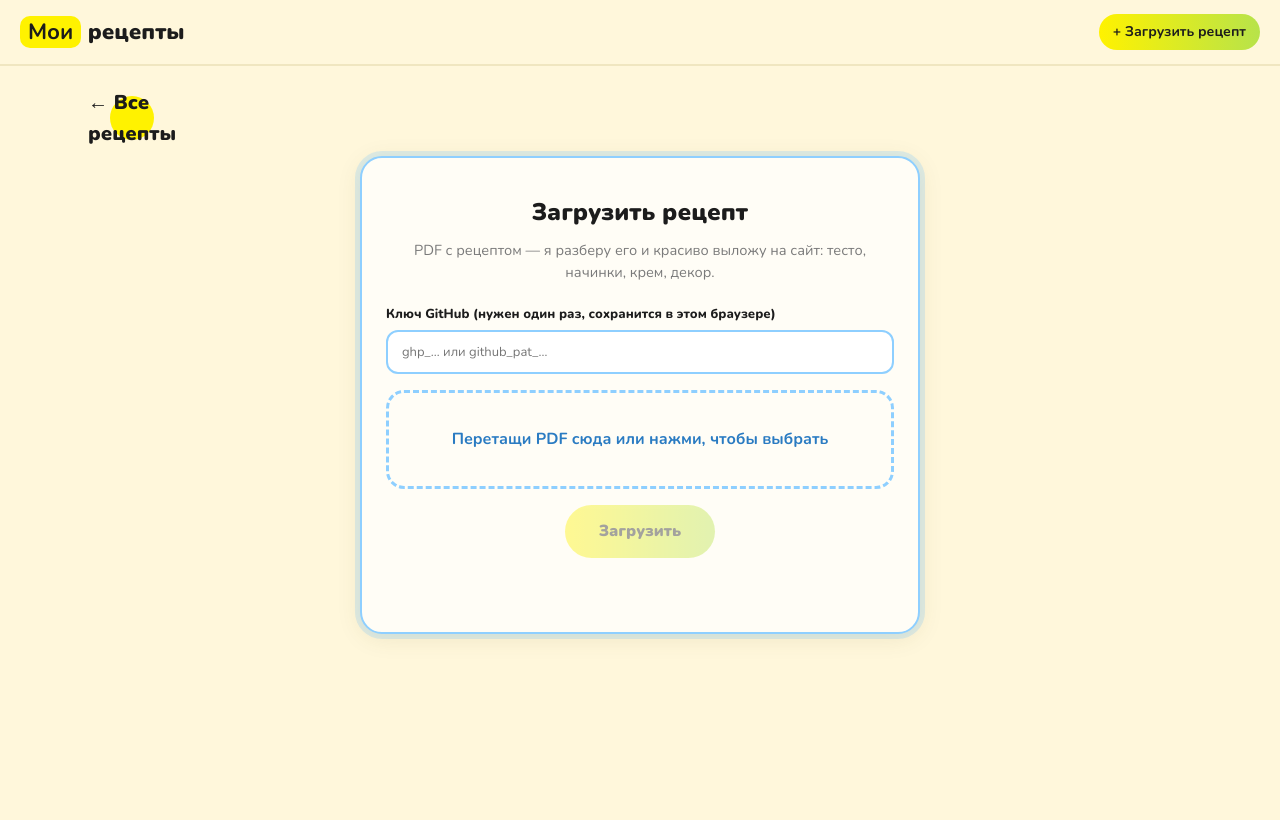
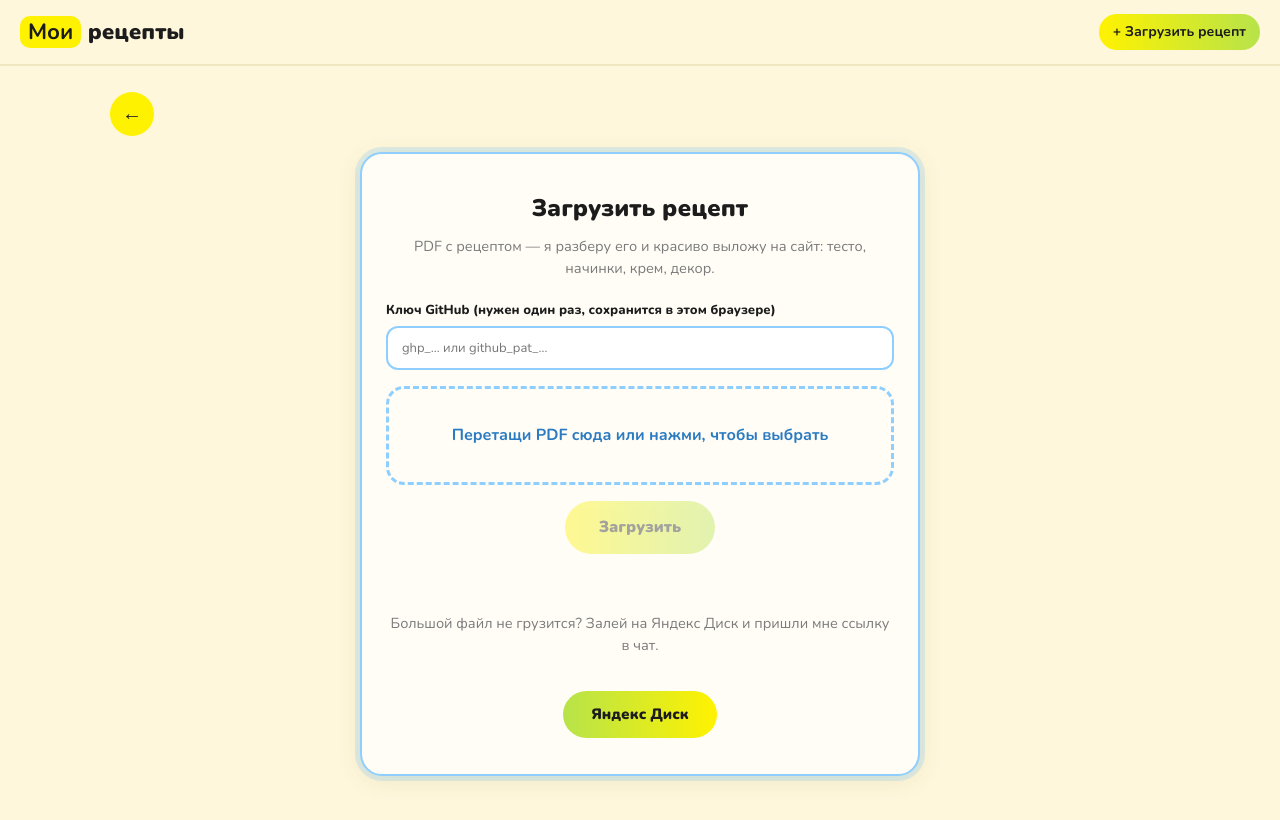
Before and after one commit to sveta-salnikova/recepty, a plain HTML site: page upload.html in a window 1280 px wide. Drawn offline with Linux system fonts and the light colour scheme.

Commit message:
Кнопка Яндекс Диск, круглая кнопка назад

```diff
--- a/upload.html
+++ b/upload.html
@@ -12,7 +12,7 @@
   <nav><a class="upload" href="upload.html">+ Загрузить рецепт</a></nav>
 </header>
 <main class="wrap">
-  <a class="back" href="index.html">← Все рецепты</a>
+  <a class="back" href="index.html">←</a>
   <div class="upl">
     <div class="panel">
       <h2>Загрузить рецепт</h2>
@@ -25,6 +25,8 @@
       <input id="file" type="file" accept=".pdf,.docx,.doc,.txt,.jpg,.jpeg,.png" hidden>
       <button class="btn" id="go" disabled>Загрузить</button>
       <div class="status" id="status"></div>
+      <p style="margin-top:20px">Большой файл не грузится? Залей на Яндекс Диск и пришли мне ссылку в чат.</p>
+      <a class="ydisk" href="https://disk.yandex.ru" target="_blank" rel="noopener">Яндекс Диск</a>
     </div>
   </div>
 </main>
```
Also changed, not shown: recipe.html (+1 -1 lines).
